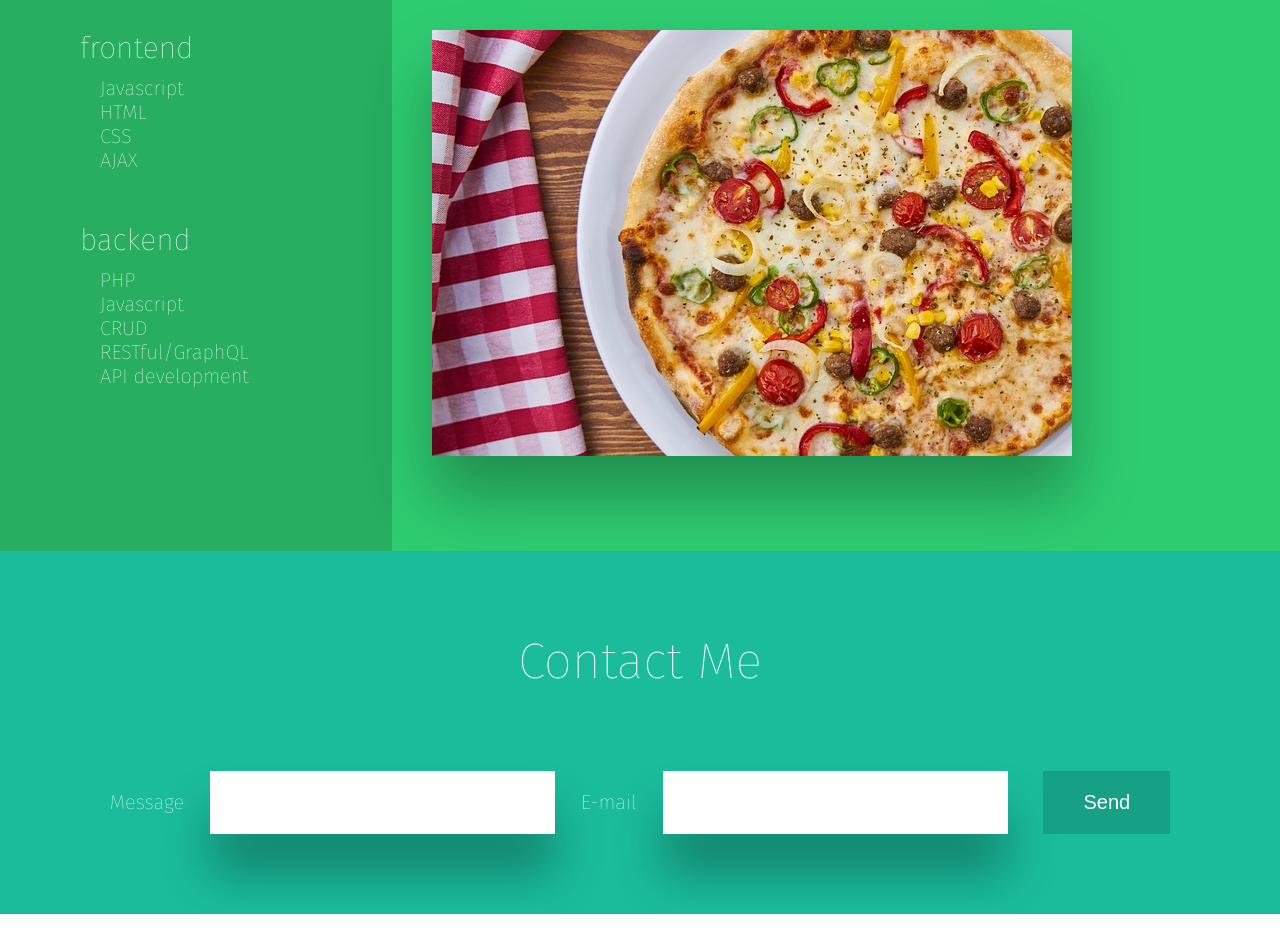
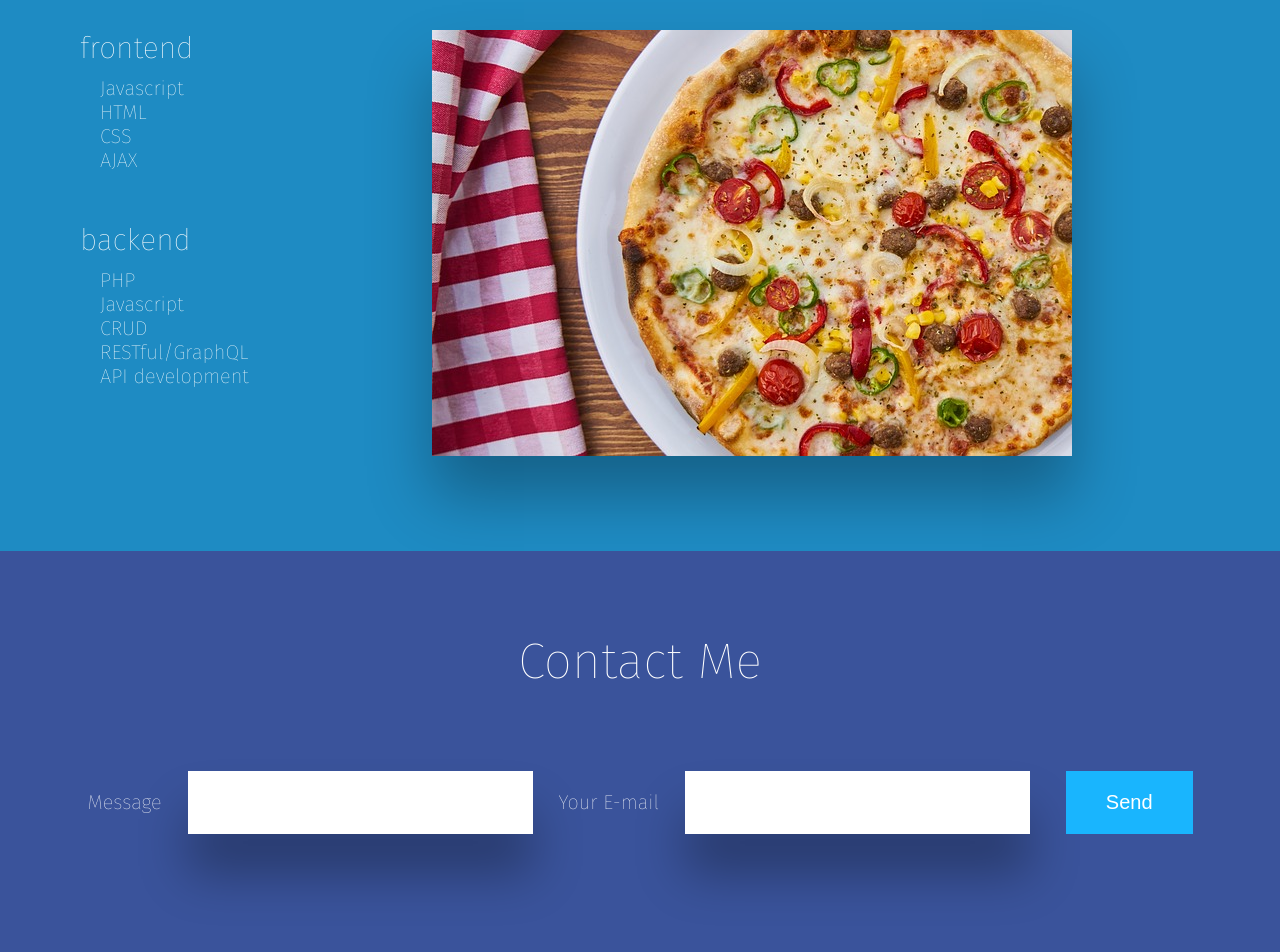
Before and after one commit to wiertar/wiertar.github.io--Archived, a website: page index.html in a window 1280 px wide. Shown: the part 1630-2582 px from the top of the page. Before the commit the page ends 2544 px from the top, so only its background shows below. Drawn offline with nearby package versions, Linux system fonts and the light colour scheme.

Commit message:
changed colors

```diff
--- a/index.html
+++ b/index.html
@@ -67,7 +67,7 @@
         <form id="form">
       <label for="name">Message</label>
       <input type="text" name="name" class="form__element">
-      <label for="_replayto">E-mail</label>
+      <label for="_replayto">Your E-mail</label>
       <input type="email" name="_replyto" class="form__element">
       <input id="submit" type="submit" value="Send" class="form__submit">
       <input type="text" name="_gotcha" style="display:none" />
--- a/sass/_components.scss
+++ b/sass/_components.scss
@@ -78,7 +78,7 @@
 .education {
   width: 100%;
   padding: 8rem;
-  background-color: #3498db;
+  background-color: #3A539B;
   color: white;
 
   &__title {
@@ -106,7 +106,7 @@
   font-size: 2rem;
   font-weight: 100;
   flex-grow: 1;
-  background-color: #27ae60;
+  background-color: #1E8BC3;
   color: white;
 
   &__group {
@@ -145,7 +145,7 @@
   font-size: 2rem;
   font-weight: 100;
   flex-grow: 3;
-  background-color: #2ecc71;
+  background-color: #1E8BC3;
   color: white;
 
   &__title {
@@ -178,7 +178,7 @@
   display: flex;
   flex-direction: column;
   font-size: 2rem;
-  background-color: #1abc9c;
+  background-color: #3A539B;
   font-weight: 100;
   color: white;
 
@@ -191,14 +191,7 @@
 
 .form {
   text-align: center;
-  margin-bottom: 8rem;
-
-  // &__text {
-  //   border: none;
-  //   padding: 2rem 4rem;
-  //   margin: 0 2rem;
-  //   font-size: 2rem;
-  // }
+  margin-bottom: 16rem;
 
   &__element {
     border: none;
@@ -211,11 +204,10 @@
   &__submit {
     border: none;
     padding: 2rem 4rem;
-    // border-radius: 3px;
     margin-left: 1rem;
     font-size: 2rem;
     font-weight: 100;
-    background-color: #16a085;
+    background-color: #19B5FE;
     color: white;
   }
 }
```
Also changed, not shown: assets/css/style.css.
